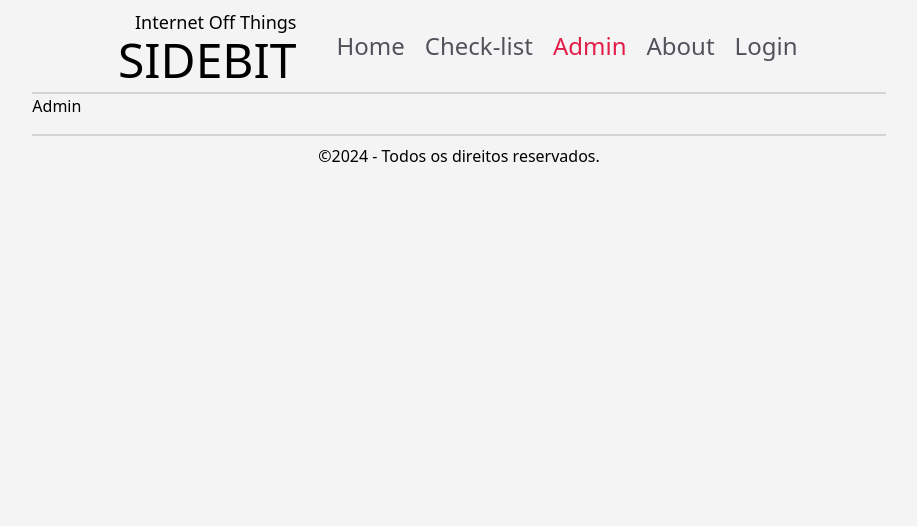
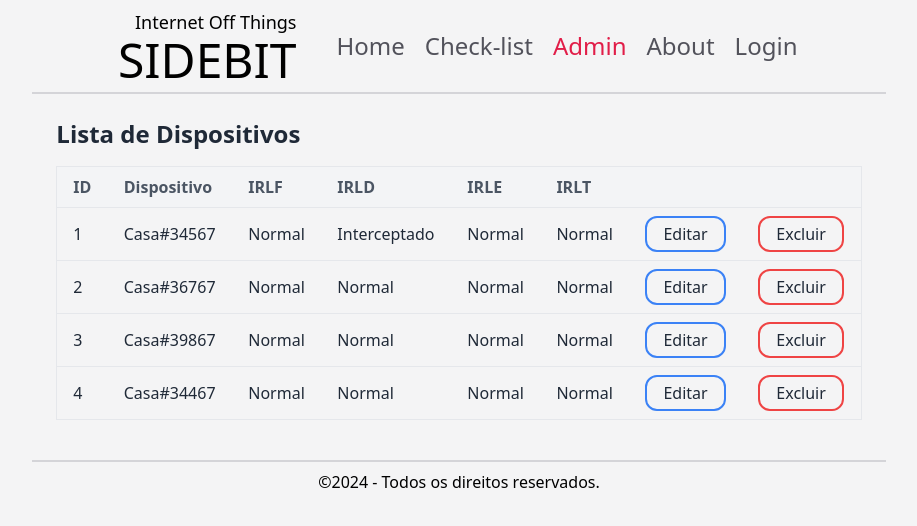
Before and after one commit to mig-ramos/iot-al-res-001, a React (Vite) app in the folder web/: page /admin in a window 1280 px wide. Shown: the top 526 px of the page, without its empty margins (181-1098 px from the left). Built offline with nearby package versions, Linux system fonts and the light colour scheme.

Commit message:
feat: cria componente tabela e page admin

```diff
--- a/web/src/components/Navbar.tsx
+++ b/web/src/components/Navbar.tsx
@@ -7,7 +7,7 @@ export function Navbar() {
       <Link to={"/"} className="flex">
         <LogoTipo />
       </Link>
-      <nav className="flex flex-col md:flex-row items-center gap-5 mx-auto text-2xl">
+      <nav className="flex flex-col leading-6 md:flex-row items-center gap-5 mx-auto text-2xl">
         <NavLink to="/" className={({ isActive }) => (isActive ? "text-rose-600" : "text-zinc-600")}>Home</NavLink>
         <NavLink to="/checklist" className={({ isActive }) => (isActive ? "text-rose-600" : "text-zinc-600")}>Check-list</NavLink>
         <NavLink to="/admin" className={({ isActive }) => (isActive ? "text-rose-600" : "text-zinc-600")}>Admin</NavLink>
--- /dev/null
+++ b/web/src/components/Tabela.tsx
@@ -0,0 +1,46 @@
+
+
+const Tabela = () => {
+  const dados = [
+    { id: 1, name: 'Casa#34567', IRLF: true, IRLD: false, IRLE: true, IRLT: true  },
+    { id: 2, name: 'Casa#36767', IRLF: true, IRLD: true, IRLE: true, IRLT: true  },
+    { id: 3, name: 'Casa#39867', IRLF: true, IRLD: true, IRLE: true, IRLT: true  },
+    { id: 4, name: 'Casa#34467', IRLF: true, IRLD: true, IRLE: true, IRLT: true  },
+  ];
+
+  return (
+    <div className="container mx-auto p-6">
+      <h2 className="text-2xl font-semibold text-gray-800 mb-4">Lista de Dispositivos</h2>
+      <table className="min-w-full table-auto border-collapse border border-gray-200">
+        <thead className="bg-gray-100">
+          <tr>
+            <th className="px-4 py-2 border-b text-left text-gray-600">ID</th>
+            <th className="px-4 py-2 border-b text-left text-gray-600">Dispositivo</th>
+            <th className="px-4 py-2 border-b text-left text-gray-600">IRLF</th>
+            <th className="px-4 py-2 border-b text-left text-gray-600">IRLD</th>
+            <th className="px-4 py-2 border-b text-left text-gray-600">IRLE</th>
+            <th className="px-4 py-2 border-b text-left text-gray-600">IRLT</th>
+            <th className="px-4 py-2 border-b text-left text-gray-600"></th>
+            <th className="px-4 py-2 border-b text-left text-gray-600"></th>
+          </tr>
+        </thead>
+        <tbody>
+          {dados.map((item) => (
+            <tr key={item.id} className="hover:bg-gray-50">
+              <td className="px-4 py-2 border-b text-gray-800">{item.id}</td>
+              <td className="px-4 py-2 border-b text-gray-800">{item.name}</td>
+              <td className="px-4 py-2 border-b text-gray-800">{(item.IRLF ? "Normal":"Interceptado")}</td>
+              <td className="px-4 py-2 border-b text-gray-800">{(item.IRLD ? "Normal":"Interceptado")}</td>
+              <td className="px-4 py-2 border-b text-gray-800">{(item.IRLE ? "Normal":"Interceptado")}</td>
+              <td className="px-4 py-2 border-b text-gray-800">{(item.IRLT ? "Normal":"Interceptado")}</td>
+              <td className="px-4 py-2 border-b text-gray-800"><button className="border-2 border-blue-500 px-4 py-1 hover:bg-blue-200 rounded-xl">Editar</button></td>
+              <td className="px-4 py-2 border-b text-gray-800"><button className="border-2 border-red-500 px-4 py-1 hover:bg-red-200 rounded-xl">Excluir</button></td>
+            </tr>
+          ))}
+        </tbody>
+      </table>
+    </div>
+  );
+};
+
+export default Tabela;
--- a/web/src/pages/Admin.tsx
+++ b/web/src/pages/Admin.tsx
@@ -1,7 +1,9 @@
-export default function Admin(){
-    return(
+import Tabela from "../components/Tabela";
+
+export default function Admin() {
+    return (
         <div>
-           Admin
+            <Tabela />
         </div>
     )
 }
```
